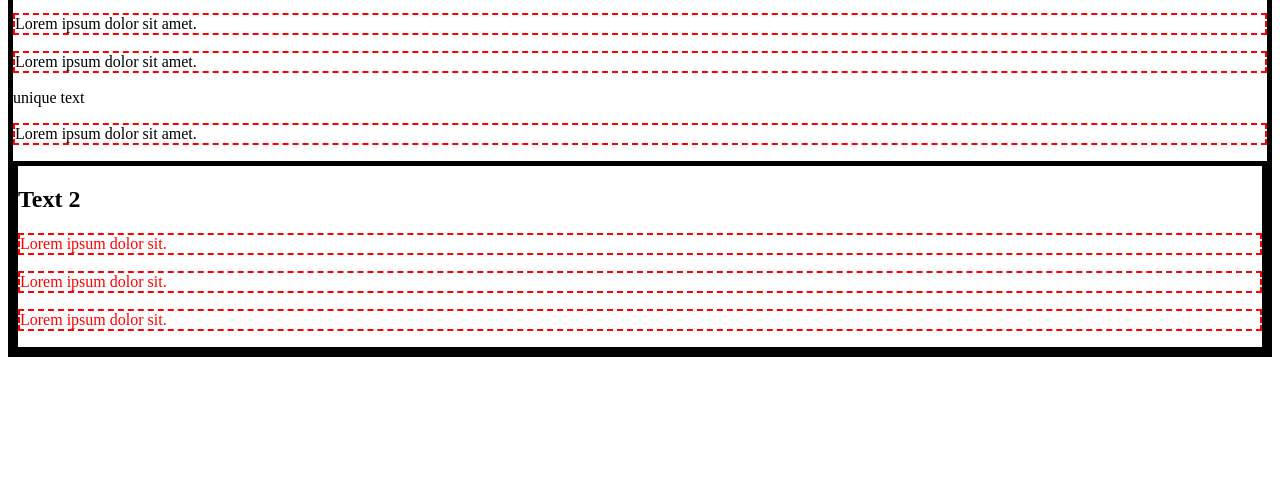
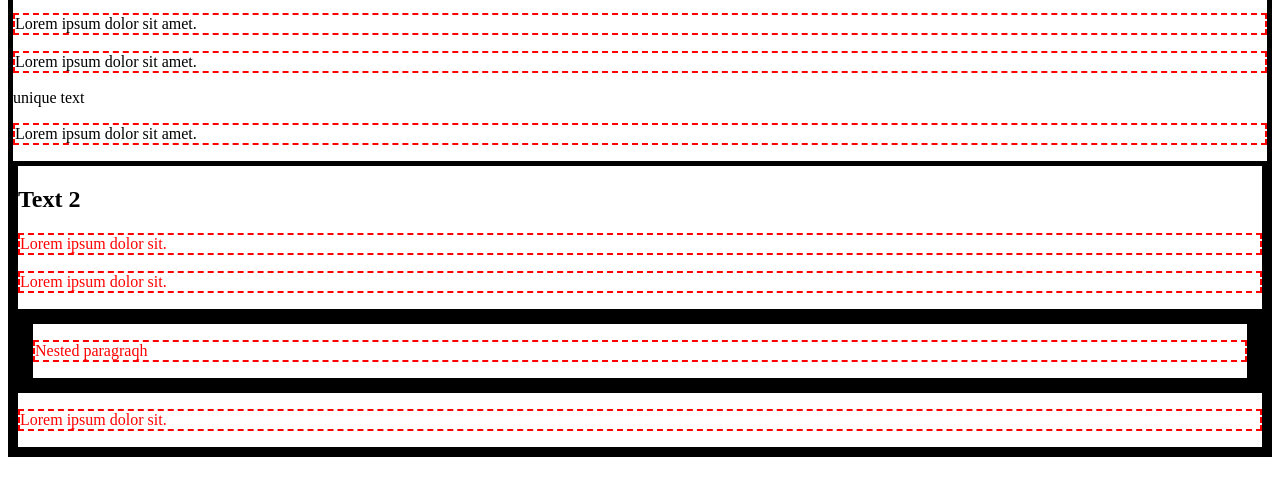
Before and after one commit to ERM-Khacker/Lesson_5, a plain HTML site: page index.html in a window 1280 px wide. Shown: the part 118-614 px from the top of the page. Drawn offline with Linux system fonts and the light colour scheme.

Commit message:
add nested

```diff
--- a/index.html
+++ b/index.html
@@ -17,6 +17,13 @@
         <h2>Text 2</h2>
         <p>Lorem ipsum dolor sit.</p>
         <p>Lorem ipsum dolor sit.</p>
+        <div>
+          <div>
+            <div>
+              <p>Nested paragraqh</p>
+            </div>
+          </div>
+        </div>
         <p>Lorem ipsum dolor sit.</p>
       </div>
     </div>
```
